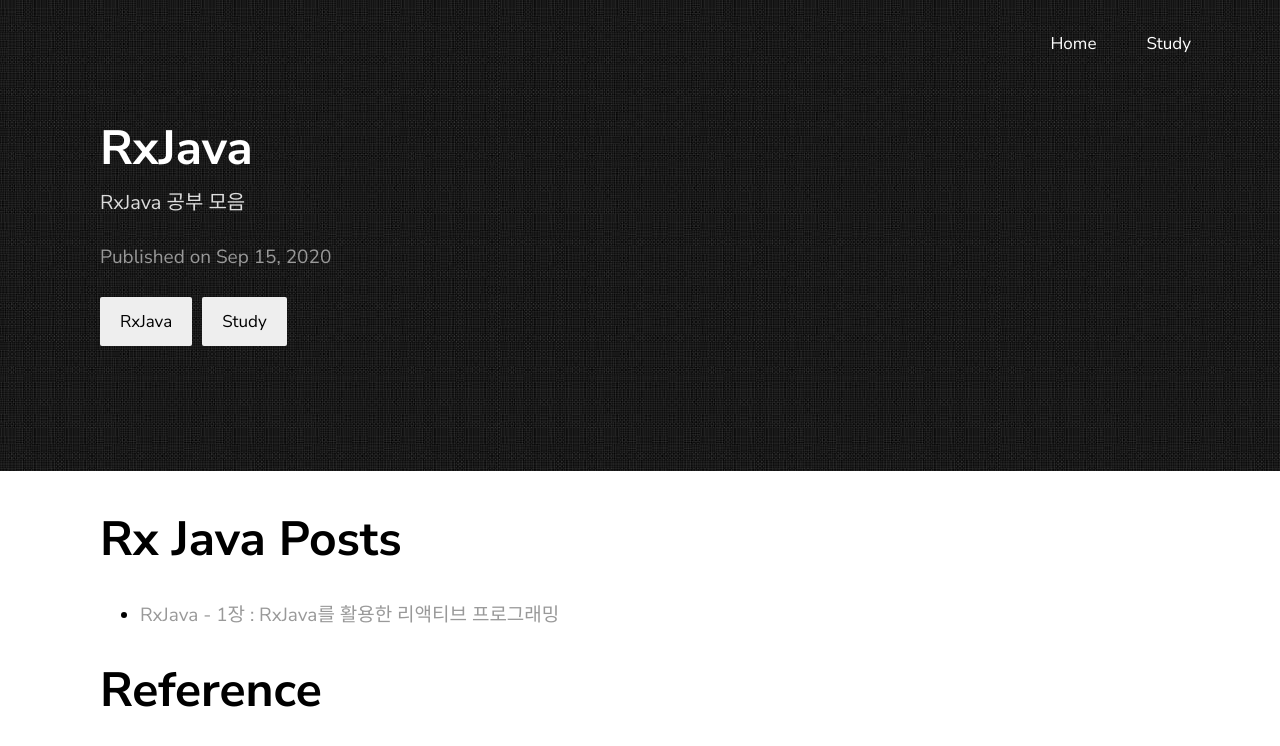
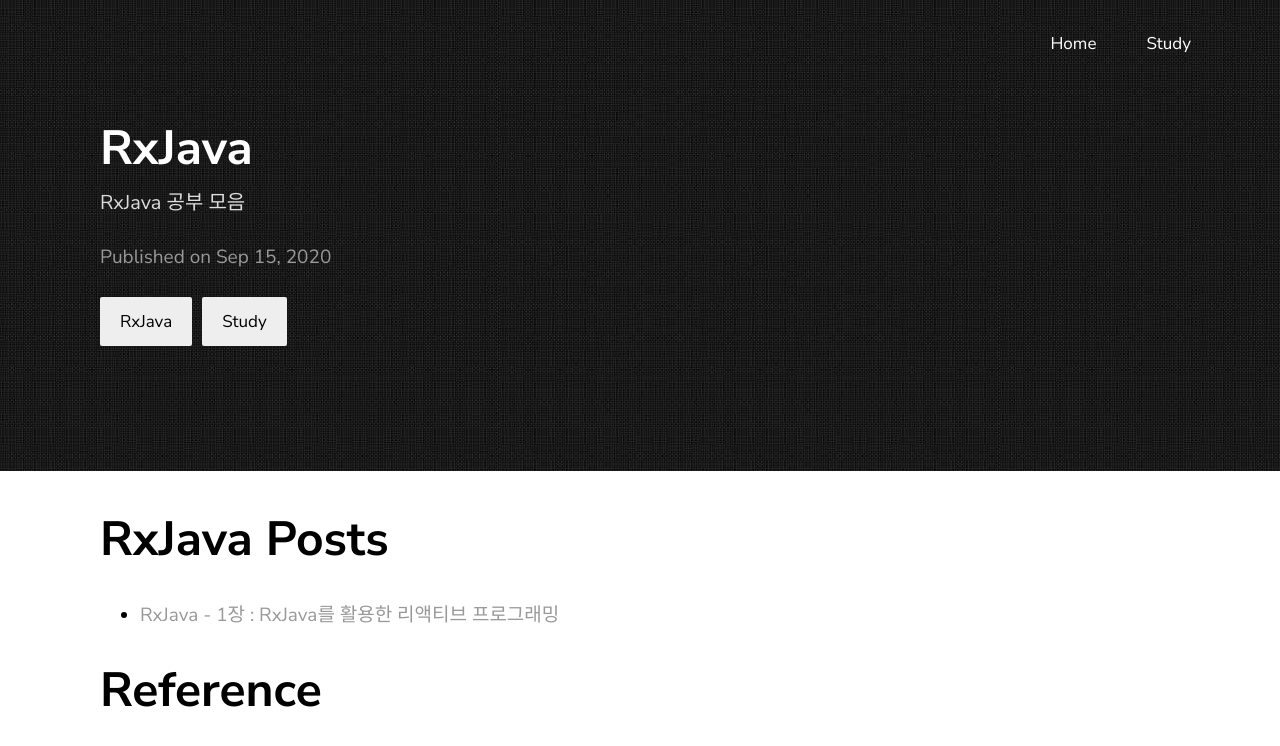
Before and after one commit to yoowonyoung/yoowonyoung.github.io, a Jekyll site: the page built from _posts/2020-09-15-Rx-Java.md, in a window 1280 px wide. Shown: the top 746 px of the page. Built offline with Jekyll 4.4.1, drawn with Linux system fonts in a browser that asks for light colours; comment, search, counter and statistics services are not loaded.

Commit message:
rx java 1

```diff
--- a/_posts/2020-09-15-Rx-Java.md
+++ b/_posts/2020-09-15-Rx-Java.md
@@ -7,7 +7,8 @@
 permalink: '/RxJava'
 ---
 
-# Rx Java Posts
+# RxJava Posts
+
 - [RxJava - 1장 : RxJava를 활용한 리액티브 프로그래밍](https://yoowonyoung.github.io/posts/Rx-Java-01/)
 
 # Reference
```
